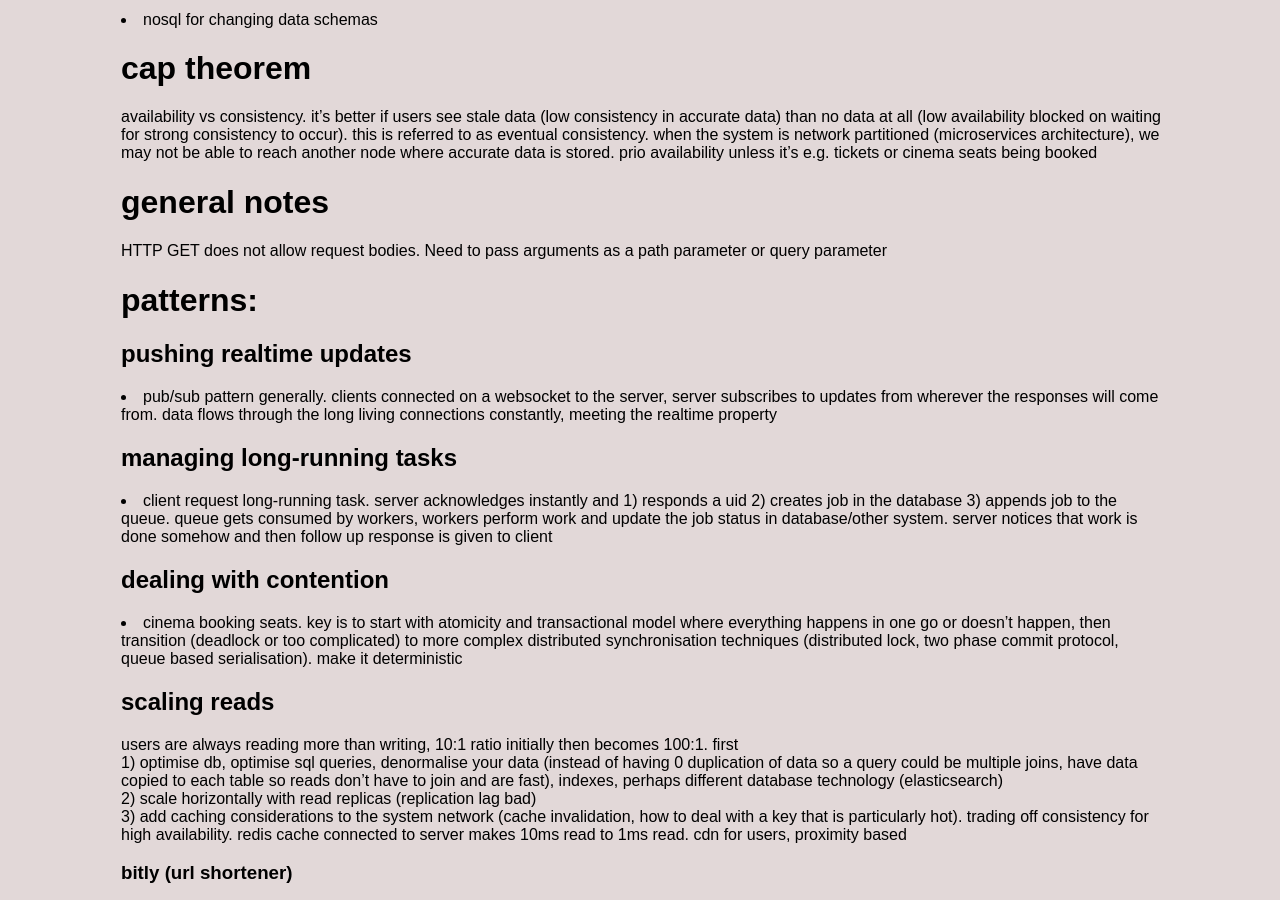
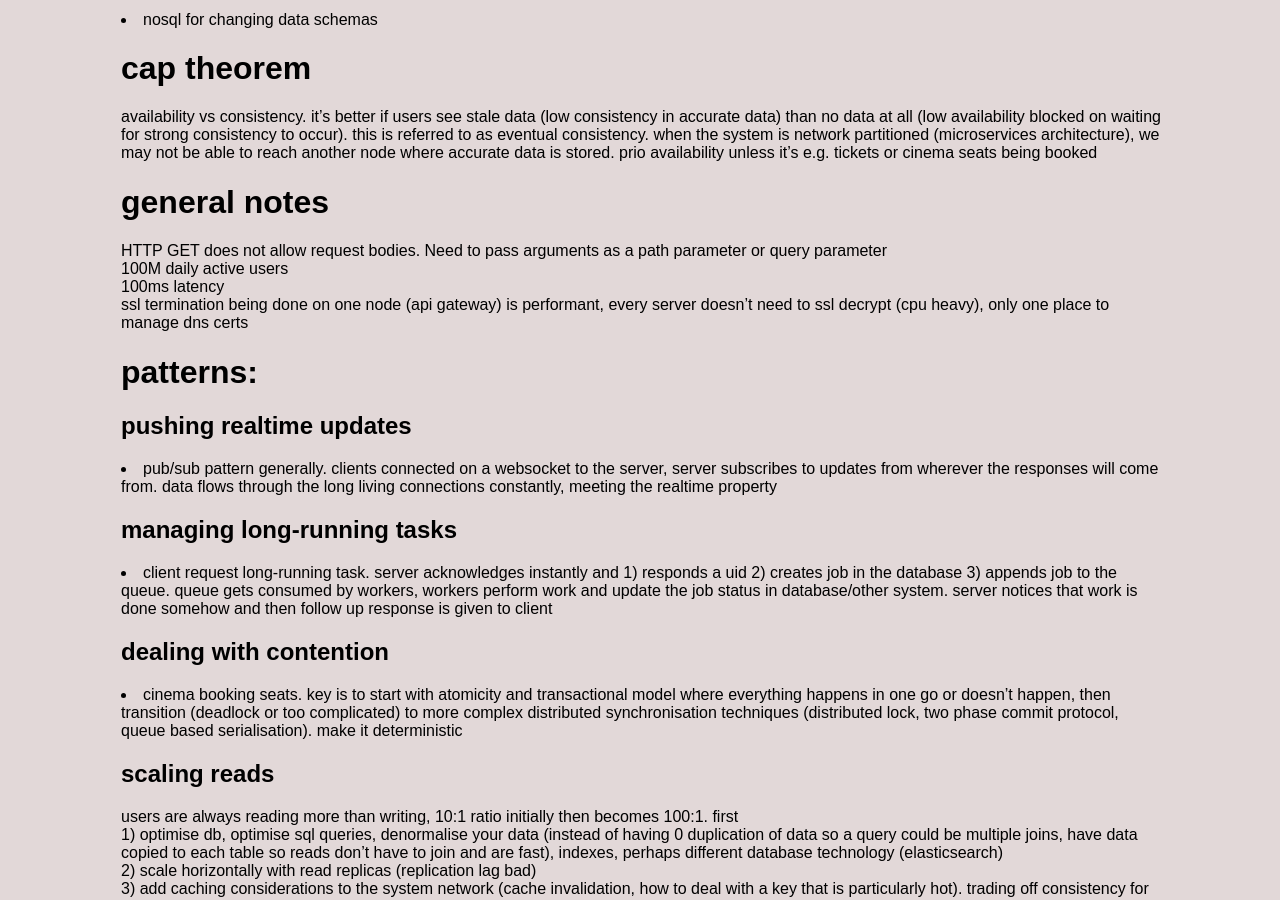
Before and after one commit to jsbaasi/jsbaasi.github.io, a Jekyll site: the page built from _posts/2026-06-06-system-design-notes.md, in a window 1280 px wide and 900 px high, scrolled down 1006 px. Built offline with Jekyll 4.4.1, drawn with Linux system fonts in a browser that asks for light colours.

Commit message:
vault backup: 2026-06-07 17:58:26

```diff
--- a/_posts/2026-06-06-system-design-notes.md
+++ b/_posts/2026-06-06-system-design-notes.md
@@ -28,6 +28,9 @@ permalink: /system-design-notes/
 availability vs consistency. it's better if users see stale data (low consistency in accurate data) than no data at all (low availability blocked on waiting for strong consistency to occur). this is referred to as eventual consistency. when the system is network partitioned (microservices architecture), we may not be able to reach another node where accurate data is stored. prio availability unless it's e.g. tickets or cinema seats being booked
 # general notes
 HTTP GET does not allow request bodies. Need to pass arguments as a path parameter or query parameter
+100M daily active users
+100ms latency
+ssl termination being done on one node (api gateway) is performant, every server doesn't need to ssl decrypt (cpu heavy), only one place to manage dns certs
 # patterns:
 ## pushing realtime updates
 - pub/sub pattern generally. clients connected on a websocket to the server, server subscribes to updates from wherever the responses will come from. data flows through the long living connections constantly, meeting the realtime property
```
